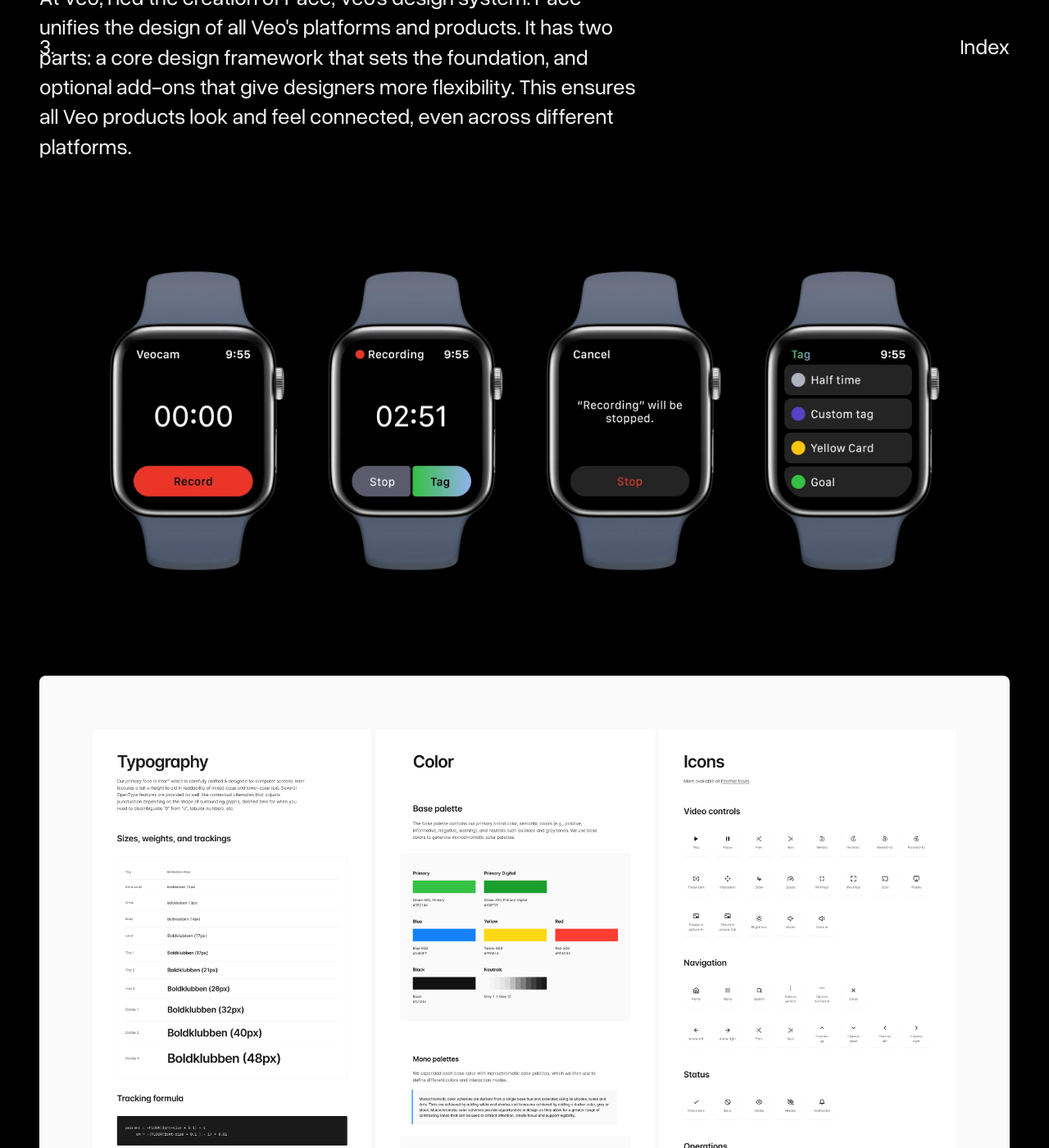
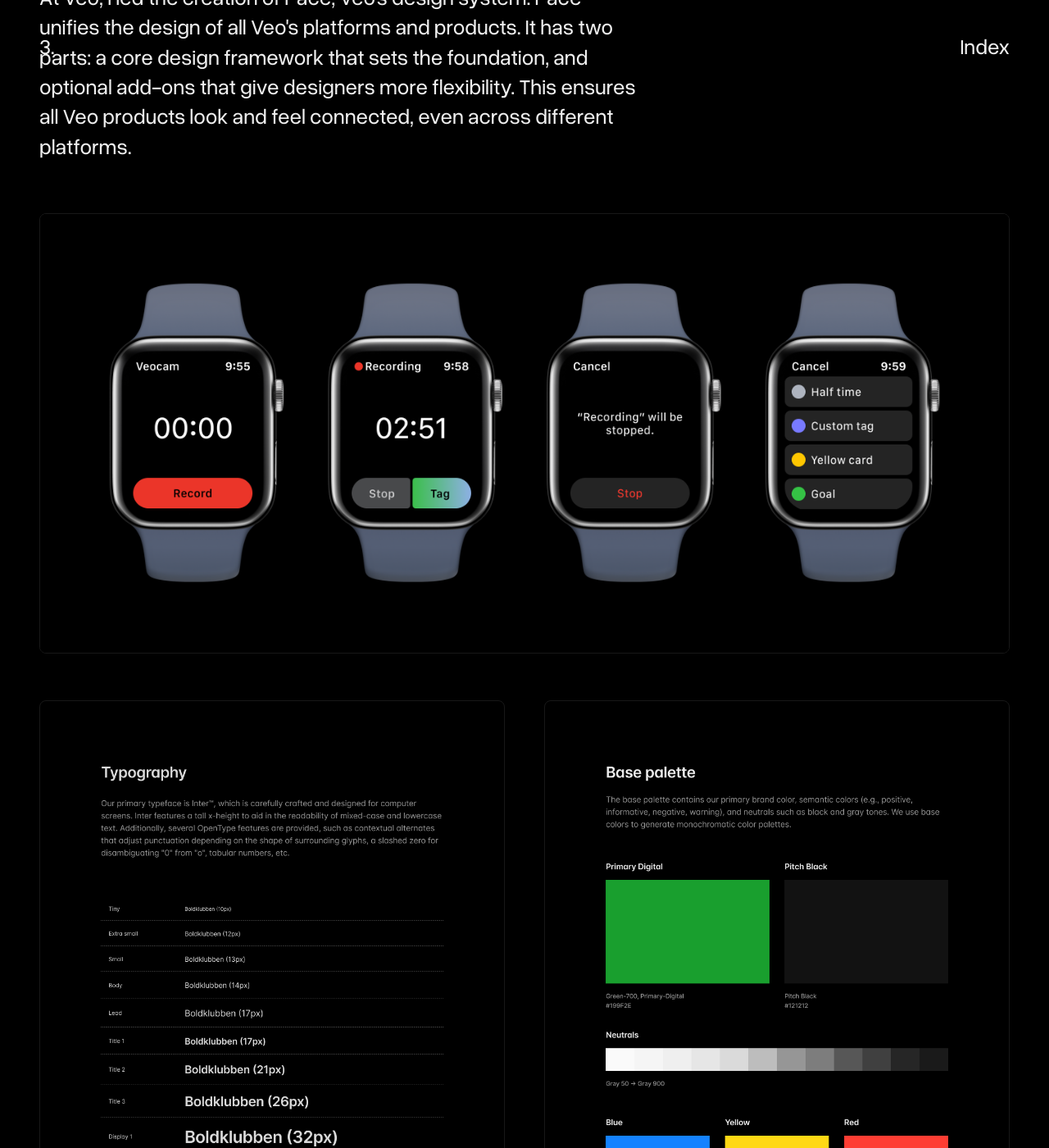
Before and after one commit to dara/dara.github.io, a Jekyll site: the page built from _posts/2024-04-05-pace-design-system.markdown, in a window 1280 px wide and 1400 px high, scrolled down 311 px. Shown: the whole window at 82% size. Built offline with Jekyll 4.4.1, drawn with Linux system fonts in a browser that asks for light colours.

Commit message:
Improvements

```diff
--- a/_layouts/home.html
+++ b/_layouts/home.html
@@ -39,7 +39,7 @@
             <div class="post">
                 <a href="/pace-design-system" class="card">
                     <div class="post-index">3.</div>
-                    <img src="/assets/images/pace/pace-0.webp" width="1400" height="600" class="thumbnail">
+                    <img src="/assets/images/pace/pace-0.png" width="1396" height="632" class="thumbnail" />
                     <div class="post-title">Pace — Design System</div>
                 </a>
             </div>
--- a/_posts/2024-04-05-pace-design-system.markdown
+++ b/_posts/2024-04-05-pace-design-system.markdown
@@ -7,12 +7,10 @@ index: "3"
 description: "At Veo, I led the creation of Pace, Veo's design system. Pace unifies the design of all Veo's platforms and products. It has two parts: a core design framework that sets the foundation, and optional add-ons that give designers more flexibility. This ensures all Veo products look and feel connected, even across different platforms."
 ---
 <div class="images">
-    <div><img src="/assets/images/pace/pace-0.webp" width="1400" height="1600" class="thumbnail" /></div>
-</div>
-<div class="images">
-    <div><img src="/assets/images/pace/pace-1.png" width="3702" height="7837" class="thumbnail" /></div>
+    <div><img src="/assets/images/pace/pace-0.png" width="1396" height="632" class="thumbnail border radius" /></div>
 </div>
 
 <div class="images">
-    <div><img src="/assets/images/pace/pace-2.png" width="2674" height="8225" class="thumbnail" /></div>
+    <div><img src="/assets/images/pace/pace-1.png" width="1440" height="" class="thumbnail border radius" /></div>
+    <div><img src="/assets/images/pace/pace-2.png" width="1440" height="" class="thumbnail border radius" /></div>
 </div>
--- a/assets/css/style.css
+++ b/assets/css/style.css
@@ -118,6 +118,10 @@ nav.header {
 
 .thumbnail.border {
     border: 1px solid var(--border-color);
+}
+
+.thumbnail.radius {
+    border-radius: 8px;
 }
 
 /* Posts */
```
Also changed, not shown: assets/images/pace/pace-0.png (added), assets/images/pace/pace-0.webp (deleted), assets/images/pace/pace-1.png, assets/images/pace/pace-2.png.
